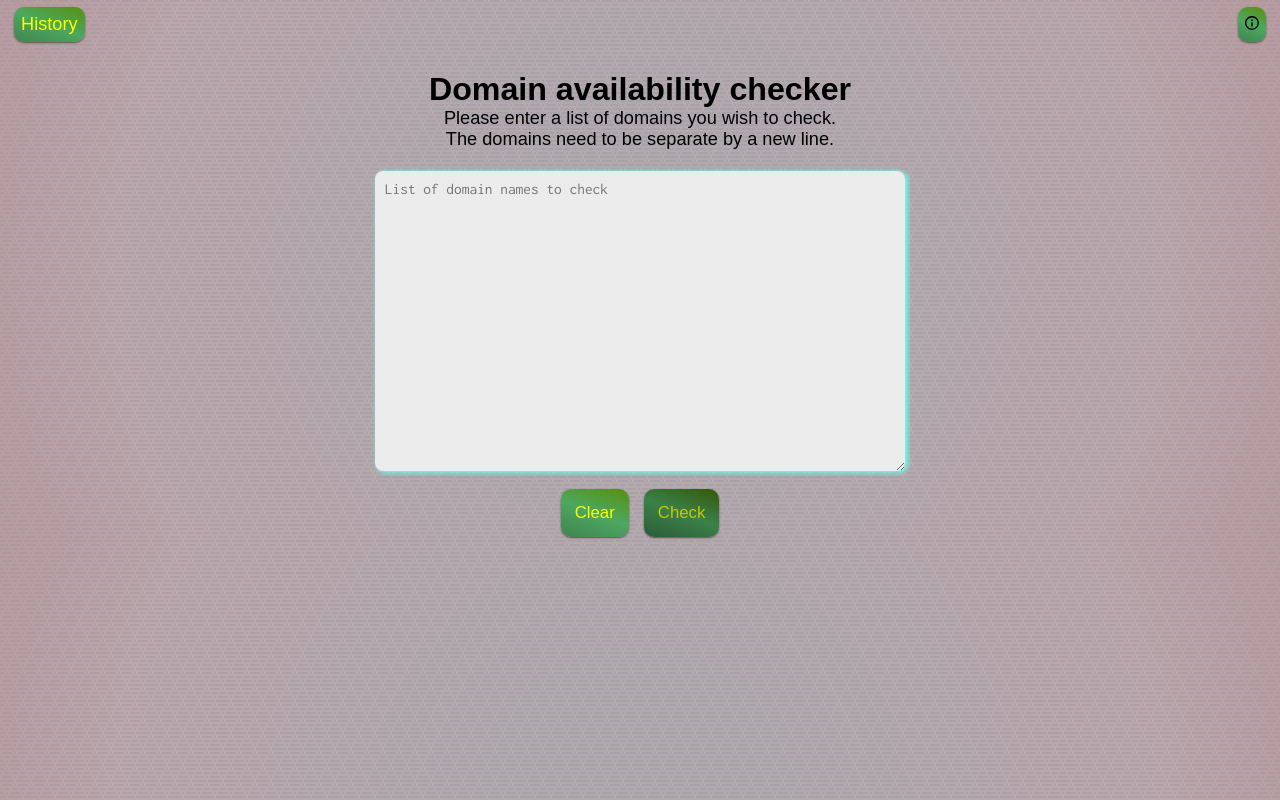
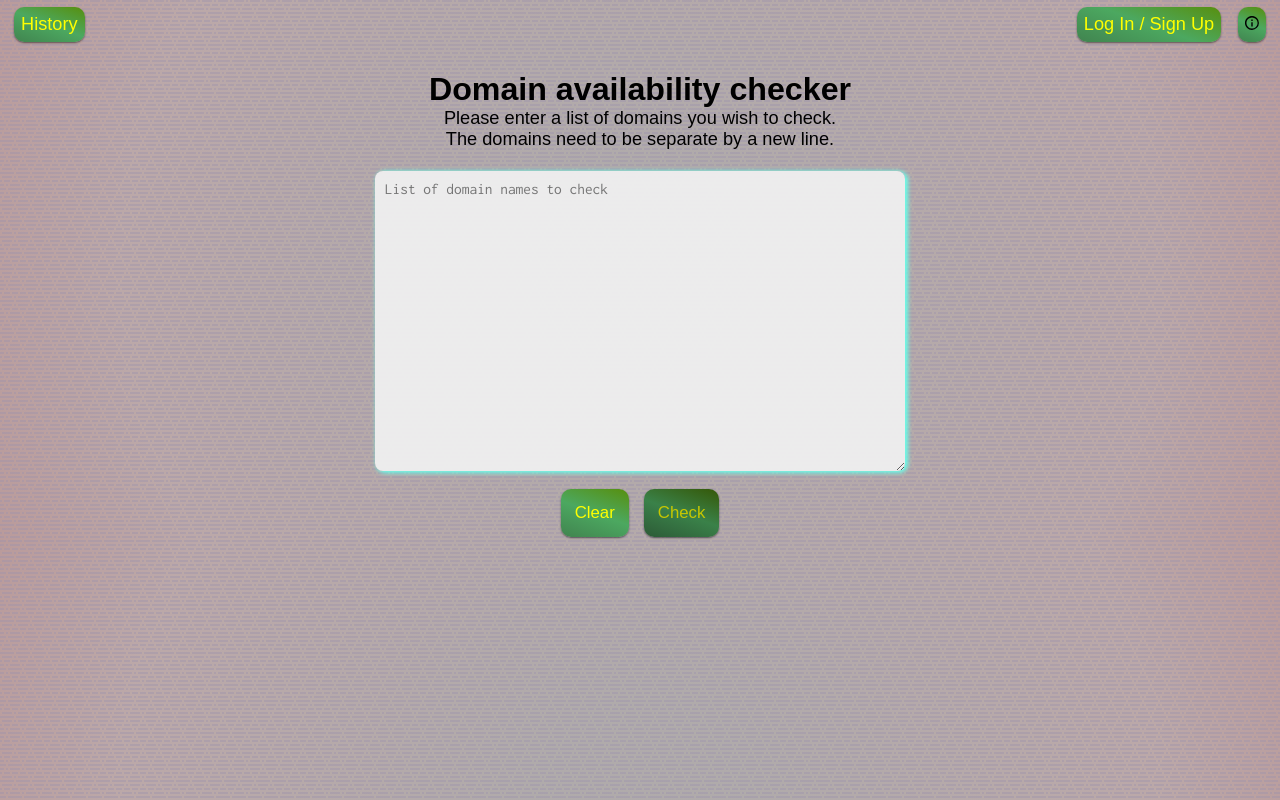
Before and after one commit to mendz/domain-availability-checker, a React (Create React App) app: page / in a window 1280 px wide. Built offline with nearby package versions, Linux system fonts and the light colour scheme; a web font is replaced by a local one.

Commit message:
add a button to show the Auth component

```diff
--- a/src/components/Toolbar/Toolbar.js
+++ b/src/components/Toolbar/Toolbar.js
@@ -5,12 +5,15 @@ import Button from '../UI/Button/Button';
 import ButtonInfo from '../UniqueButtons/ButtonInfo/ButtonInfo';
 import Modal from '../UI/Modal/Modal';
 import Info from '../Info/Info';
+import Auth from '../../containers/Auth/Auth';
 
 import classes from './Toolbar.module.css';
 
+// TODO: add a test
 export class Toolbar extends Component {
   state = {
     showInfo: false,
+    showAuth: false,
   };
 
   showInfoModal = () => {
@@ -19,6 +22,14 @@ export class Toolbar extends Component {
 
   closeInfoModal = () => {
     this.setState({ showInfo: false });
+  };
+
+  showAuthModal = () => {
+    this.setState({ showAuth: true });
+  };
+
+  closeAuthModal = () => {
+    this.setState({ showAuth: false });
   };
 
   goToHistory = () => {
@@ -44,10 +55,16 @@ export class Toolbar extends Component {
           >
             History
           </Button>
-          <ButtonInfo clicked={this.showInfoModal} />
-          <Modal show={this.state.showInfo} closed={this.closeInfoModal}>
-            <Info />
-          </Modal>
+          <div className={classes.LeftButtons}>
+            <Button onClick={this.showAuthModal}>Log In / Sign Up</Button>
+            <Modal show={this.state.showAuth} closed={this.closeAuthModal}>
+              <Auth />
+            </Modal>
+            <ButtonInfo clicked={this.showInfoModal} />
+            <Modal show={this.state.showInfo} closed={this.closeInfoModal}>
+              <Info />
+            </Modal>
+          </div>
         </>
       );
     }
--- a/src/components/Toolbar/Toolbar.module.css
+++ b/src/components/Toolbar/Toolbar.module.css
@@ -5,6 +5,9 @@
   padding: 0.5rem 1rem;
 }
 
+.LeftButtons > :first-child {
+  margin-right: 1.2rem;
+}
 /* .SubPage {
   margin: 0.5rem 0 2rem 0.5rem;
   text-align: left;
--- a/src/containers/Auth/Auth.module.css
+++ b/src/containers/Auth/Auth.module.css
@@ -4,6 +4,8 @@
   max-width: 500px;
   margin: 0 auto;
   padding: 20px;
+  text-align: center;
+  border-radius: 50px;
 }
 
 .Controls {
```
